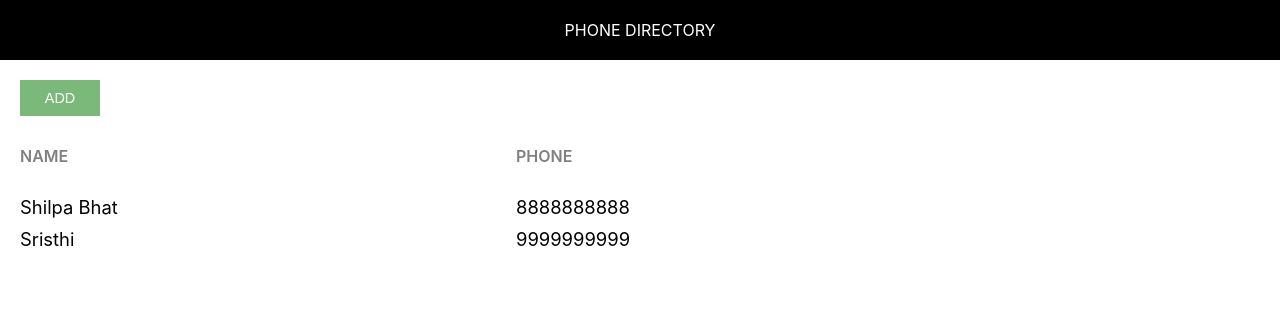
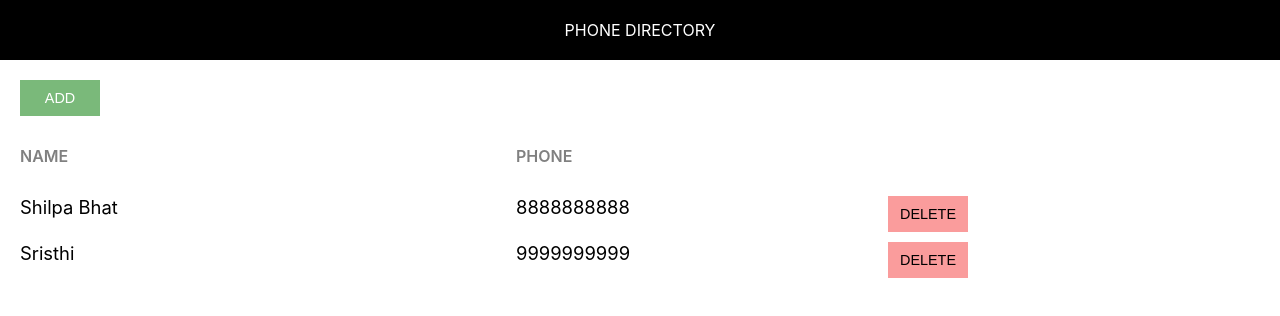
Before and after one commit to hellosibun/phone-directory, a React (Create React App) app: page / in a window 1280 px wide. Shown: the top 316 px of the page. Built offline with nearby package versions, Linux system fonts and the light colour scheme.

Commit message:
Added ‘Delete’ button

```diff
--- a/src/App.css
+++ b/src/App.css
@@ -46,3 +46,7 @@
     color: #808080;
     text-transform: uppercase;
 }
+.delete-btn {
+    background : #fa9c9c;
+    color:#000;
+}
--- a/src/App.js
+++ b/src/App.js
@@ -27,13 +27,17 @@
           <div className="grid-container heading-container">
             <span className="grid-item name-heading">Name</span>
             <span className="grid-item name-heading">Phone</span>
+
           </div>
+
+
 
           {
             subscribers.map(sub =>  {
               return <div key={sub.id} className="grid-container">
-                <span className="grid-item">{sub.name}</span>
+                <span className="grid-item ">{sub.name}</span>
                 <span className="grid-item">{sub.phone}</span>
+                <span className="grid-item action-btn-container"><button className="custom-btn delete-btn">DELETE</button></span>
                 </div>
             })
           }
```
